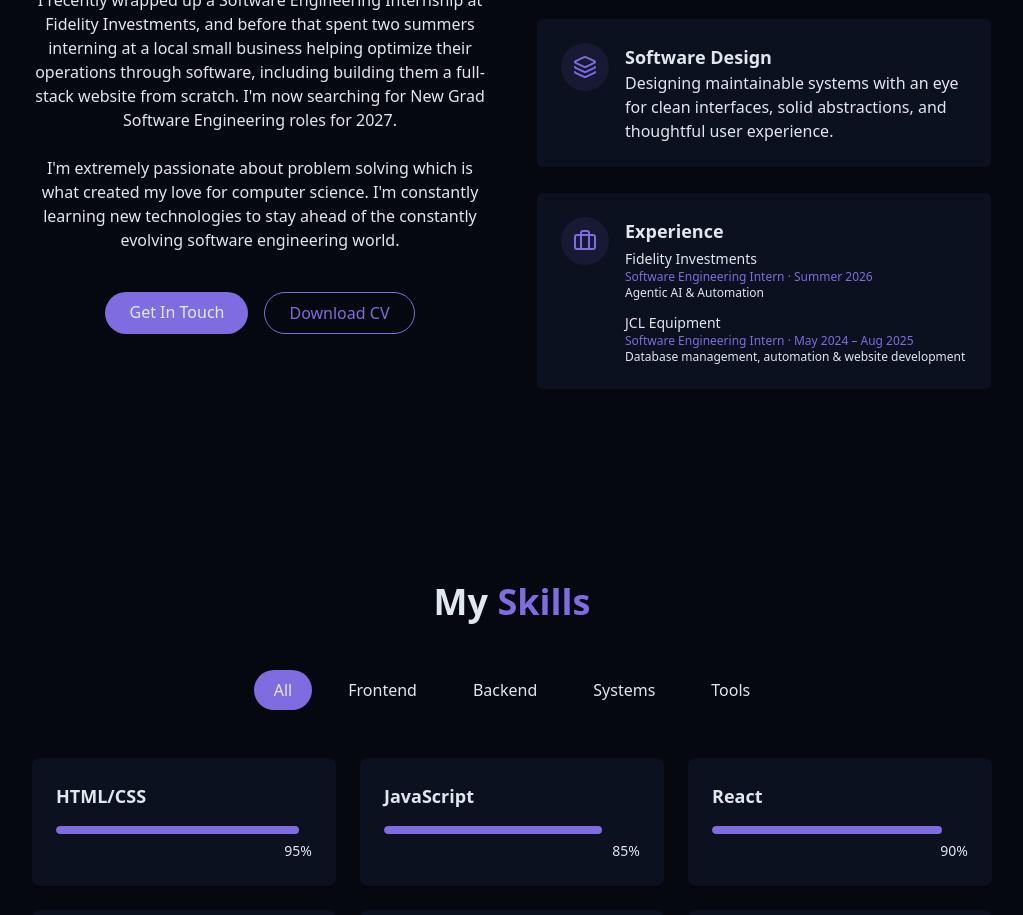
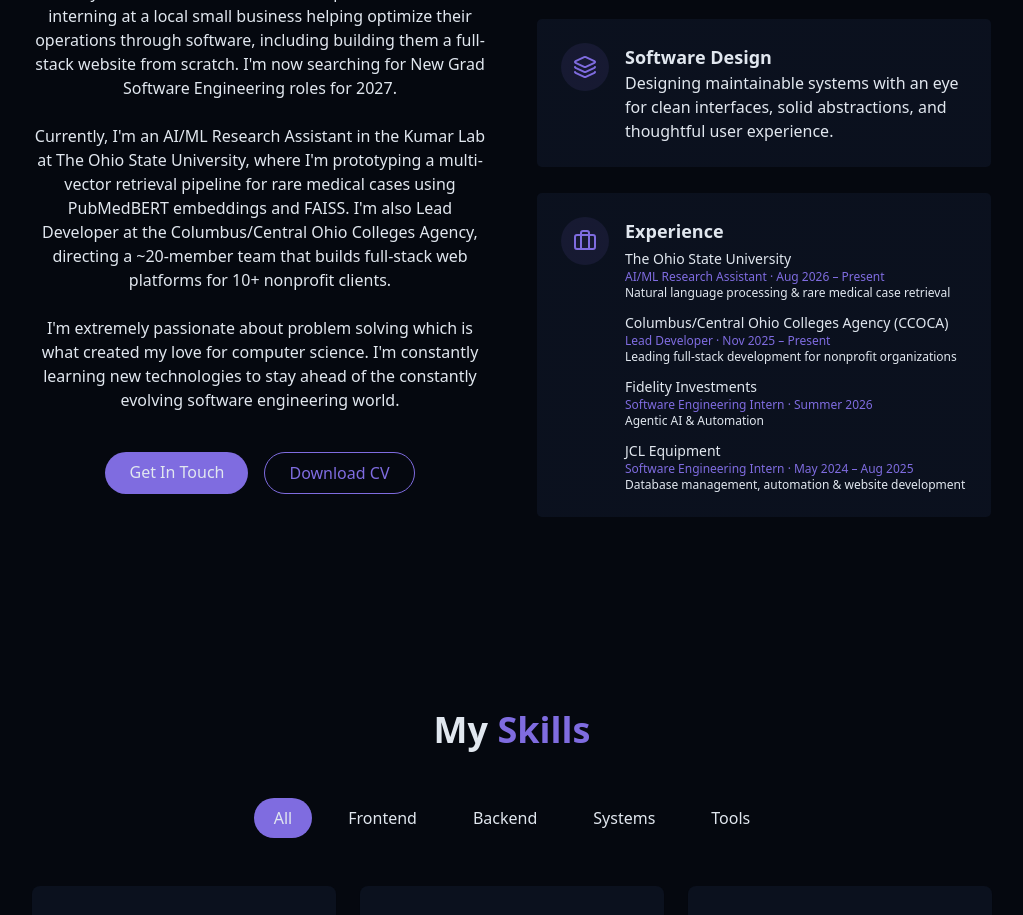
Before and after one commit to simonlunay/react-tailwind-portfolio, a React (Vite) app: page / in a window 1280 px wide. Shown: the part 1140-2055 px from the top of the page, without its empty margins (128-1151 px from the left). Built offline with nearby package versions, Linux system fonts and the light colour scheme.

Commit message:
added exp

```diff
--- a/src/components/AboutSection.jsx
+++ b/src/components/AboutSection.jsx
@@ -16,6 +16,7 @@ export const AboutSection = () => {
 
                     <p className="text-muted-foreground">
                     I recently wrapped up a Software Engineering Internship at Fidelity Investments, and before that spent two summers interning at a local small business helping optimize their operations through software, including building them a full-stack website from scratch. I'm now searching for New Grad Software Engineering roles for 2027.</p>
+                    <p className="text-muted-foreground">Currently, I'm an AI/ML Research Assistant in the Kumar Lab at The Ohio State University, where I'm prototyping a multi-vector retrieval pipeline for rare medical cases using PubMedBERT embeddings and FAISS. I'm also Lead Developer at the Columbus/Central Ohio Colleges Agency, directing a ~20-member team that builds full-stack web platforms for 10+ nonprofit clients.</p>
                     <p className="text-muted-foreground">I'm extremely passionate about problem solving which is what created my love for computer science. I'm constantly learning new technologies to stay ahead of the constantly evolving software engineering world.
                     </p>
 
@@ -64,6 +65,16 @@ export const AboutSection = () => {
                                 <h4 className="font-semibold text-lg">Experience</h4>
                                 <div className="space-y-3 mt-1">
                                     <div>
+                                        <p className="text-sm font-medium">The Ohio State University</p>
+                                        <p className="text-xs text-primary">AI/ML Research Assistant · Aug 2026 – Present</p>
+                                        <p className="text-xs text-muted-foreground">Natural language processing &amp; rare medical case retrieval</p>
+                                    </div>
+                                    <div>
+                                        <p className="text-sm font-medium">Columbus/Central Ohio Colleges Agency (CCOCA)</p>
+                                        <p className="text-xs text-primary">Lead Developer · Nov 2025 – Present</p>
+                                        <p className="text-xs text-muted-foreground">Leading full-stack development for nonprofit organizations</p>
+                                    </div>
+                                    <div>
                                         <p className="text-sm font-medium">Fidelity Investments</p>
                                         <p className="text-xs text-primary">Software Engineering Intern · Summer 2026</p>
                                         <p className="text-xs text-muted-foreground">Agentic AI &amp; Automation</p>
```
